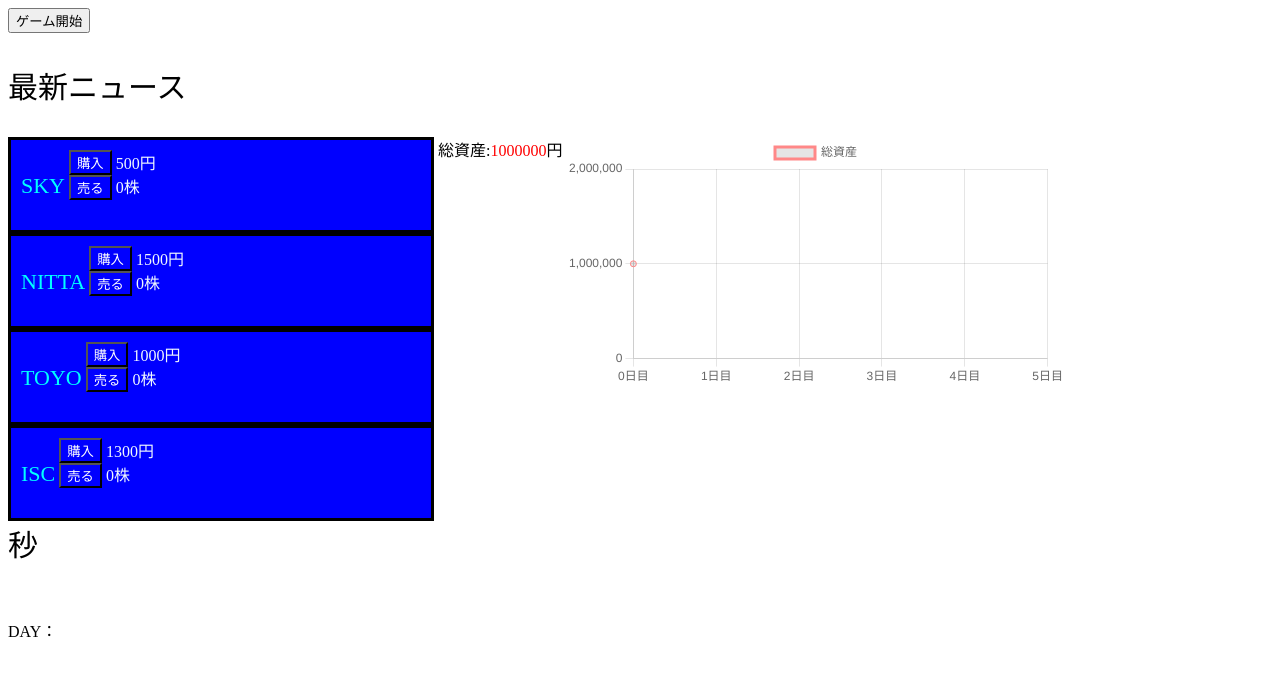
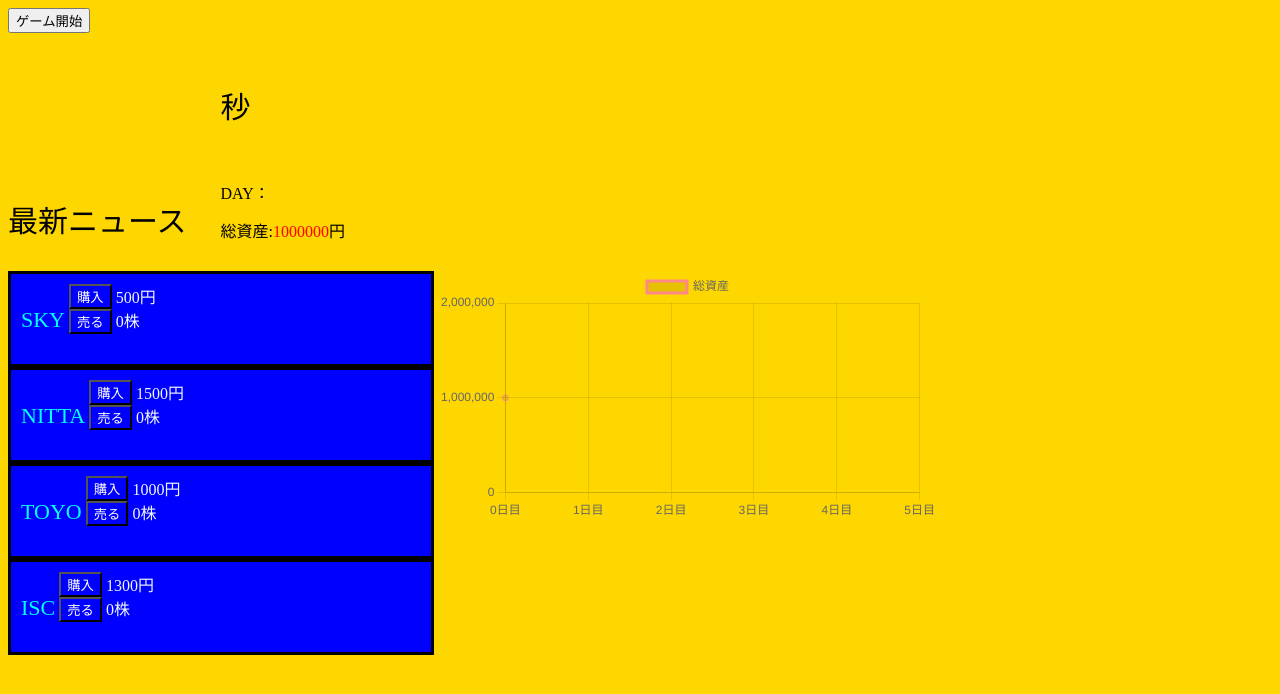
Before and after one commit to WDEXcourse/stockgame_kengo, a plain HTML site: page index.html in a window 1280 px wide. Drawn offline with nearby package versions, Linux system fonts and the light colour scheme.

Commit message:
ニュースと日、秒、総資産を横一列にできた。全体背景も変えた

```diff
--- a/index.html
+++ b/index.html
@@ -1,5 +1,6 @@
 <!DOCTYPE html>
 <html lang="ja">
+
 
 <head>
     <link rel="stylesheet" href="style.css">
@@ -11,12 +12,34 @@
 
 <body>
 
+
     <div class="starting">
         <button onclick="gaming()">ゲーム開始</button>
     </div>
-    <div class="showing">
-        <p>最新ニュース</p>
-        <p id="news"></p>
+    <div class="top">
+
+            <div class="showing">
+                <p>最新ニュース</p>
+                <p id="news"></p>
+             </div>
+
+        <div class="collect">
+            <div class="timer">
+                <span class="limit_time"></span>秒
+
+             </div>
+            <div class="date">
+                DAY：<span class="day"></span>
+            </div>
+
+            <div class="result">
+                <div class="possession_money">
+                    総資産:<span class="possession_number"></span>円
+                </div>
+            </div>
+            <div class="resultprofit">
+            </div>
+        </div>
     </div>
 
     <div class="playingview">
@@ -108,23 +131,8 @@
             </div>
         </div>
 
-        <div class="timer">
-            <span class="limit_time"></span>秒
-
-        </div>
-        <div class="date">
-            DAY：<span class="day"></span>
-        </div>
-    </div>
-    <div class="result">
-        <div class="possession_money">
-
-            総資産:<span class="possession_number"></span>円
-        </div>
-        <div class="resultprofit">
 
 
-        </div>
         <div class="clear"style="display:none">
             ゲーム終了
         </div>
--- a/script.js
+++ b/script.js
@@ -95,10 +95,10 @@ const newsList = [
   "日本国内の企業が海外に工場をたくさん作る"
 ]
 const lists=[
-    {news:"アメリカが自動車の関税を3%→25%、その他の輸入品を10%にした",rato:[1.2,0.95,0.9,0.9]},
+    {news:"アメリカが自動車の関税を3%→25%、その他の輸入品を10%にした",rato:[1.2,0.95,1.0,1.0]},
     {news:"新しい人工知能の開発が進み、関連事業も含め業界全体の売り上げが前年の1.3倍になる",rato:[1.0,1.0,1.0,1.2]},
     {news:"関税は上がることになったが日米政府間での関税交渉が成立する",rato:[0.95,1.2,1.2,1.0]},
-    {news:"日本国内の企業が海外に工場をたくさん作る",rato:[0.95,0.9,1.0,1,2]}
+    {news:"日本国内の企業が海外に工場をたくさん作る",rato:[0.95,0.95,1.0,1,2]}
 
 
 ]
--- a/style.css
+++ b/style.css
@@ -48,6 +48,7 @@
 
 .showing{
 
+
     font-size:30px;
 }
 .stock_name{
@@ -76,3 +77,18 @@
     width:500px;
     vertical-align: top;
 }
+
+
+
+
+body{
+    background-color: gold;
+}
+.showing{
+    display: inline-block;
+}
+.collect{
+    display:inline-block;
+    margin-top: 50px;
+    margin-left:30px;
+}
```
